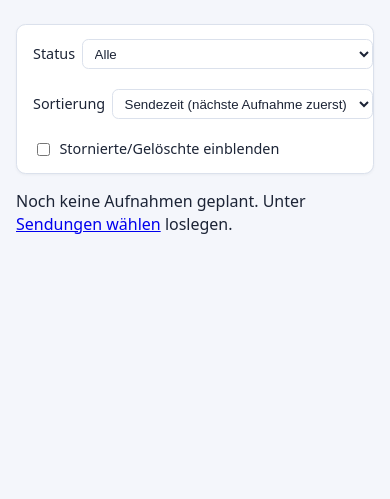
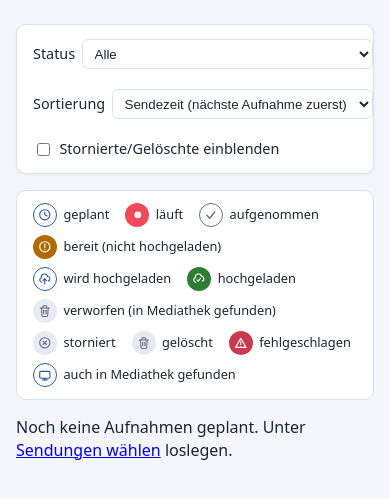
Before and after one commit to thunder312/videoBuddy, a Flask app: page / in a window 390 px wide. Shown: the part 156-655 px from the top of the page. Run offline with Flask 3, Linux system fonts and the light colour scheme.

Commit message:
Compact the Aufnahmen table: shorter time range, icon-only status
Three space-saving tweaks to the dashboard row:

- Sendezeit now shows the date once ("15.08.2026 - 23:00 - 01:00") instead
  of repeating it on both ends, even when the recording crosses midnight -
  the start date is enough context either way.
- Dropped the redundant "Upload" word after the estimated-upload-time
  figure in the Größe column; the column header already says what it is.
- Status went from a text badge to an icon-only one (7 new icons in the
  SVG sprite, reusing icon-cancel/icon-trash/icon-cloud-upload from the
  action buttons where the meaning already matches). The label moved into
  title/aria-label for mouseover instead of disappearing - and since hover
  doesn't really exist on a phone, added a status legend that's hidden by
  default and only shows up under the same 700px breakpoint the mobile
  card layout already uses.

Co-Authored-By: Claude Sonnet 5 <noreply@anthropic.com>

```diff
--- a/videobuddy/static/style.css
+++ b/videobuddy/static/style.css
@@ -122,6 +122,29 @@ tr.day-separator:hover td {
   font-size: 0.8rem;
   background: var(--neutral-bg);
   color: var(--text);
+}
+
+/* Status-Badges zeigen nur ein Icon (Text steckt im title/aria-label als
+   Mouseover) - eigene, rundliche Variante statt der Text-Pille oben, siehe
+   .status-legend fuer die mobile Erklaerung ohne Hover. */
+.badge-icon {
+  display: inline-flex;
+  align-items: center;
+  justify-content: center;
+  width: 1.8rem;
+  height: 1.8rem;
+  padding: 0;
+  border-radius: 50%;
+  vertical-align: middle;
+}
+
+.badge-icon .icon {
+  width: 1rem;
+  height: 1rem;
+}
+
+.status-legend {
+  display: none;
 }
 
 .badge-suggestion {
@@ -385,6 +408,35 @@ a.button:hover {
     align-items: stretch;
   }
 
+  .status-legend {
+    display: flex;
+    flex-wrap: wrap;
+    gap: 0.5rem 1rem;
+    margin-bottom: 1rem;
+    padding: 0.75rem 1rem;
+    background: var(--surface);
+    border: 1px solid var(--border);
+    border-radius: 0.6rem;
+    font-size: 0.8rem;
+  }
+
+  .status-legend-item {
+    display: flex;
+    align-items: center;
+    gap: 0.4rem;
+  }
+
+  .status-legend .badge-icon {
+    width: 1.5rem;
+    height: 1.5rem;
+    flex-shrink: 0;
+  }
+
+  .status-legend .icon {
+    width: 0.85rem;
+    height: 0.85rem;
+  }
+
   .filters select {
     flex: 1;
   }
--- a/videobuddy/templates/dashboard.html
+++ b/videobuddy/templates/dashboard.html
@@ -33,6 +33,23 @@
     <noscript><button type="submit">Filtern</button></noscript>
   </form>
 
+  <div class="status-legend">
+    {% for status, label in status_options.items() %}
+      <span class="status-legend-item">
+        <span class="badge badge-icon badge-{{ status }}" aria-hidden="true">
+          <svg class="icon" aria-hidden="true"><use href="#{{ status | status_icon }}"></use></svg>
+        </span>
+        {{ label }}
+      </span>
+    {% endfor %}
+    <span class="status-legend-item">
+      <span class="badge badge-icon badge-mediathek" aria-hidden="true">
+        <svg class="icon" aria-hidden="true"><use href="#icon-tv"></use></svg>
+      </span>
+      auch in Mediathek gefunden
+    </span>
+  </div>
+
   {% if not jobs %}
     <p>
       {% if selected_status %}
@@ -60,19 +77,26 @@
           <tr class="status-{{ job.status }}">
             <td data-label="Sender">{{ channel_map.get(job.channel, job.channel) | channel_name }}</td>
             <td data-label="Titel">{{ job.title }}</td>
-            <td data-label="Sendezeit">{{ job.epg_start | local_time }} - {{ job.epg_end | local_time }}</td>
+            <td data-label="Sendezeit">{{ job.epg_start | time_range(job.epg_end) }}</td>
             <td data-label="Größe">
               {% if job.file_size %}
                 {{ job.file_size | filesizeformat }}
                 {% if job.estimated_upload_seconds %}
-                  <br><small>~{{ job.estimated_upload_seconds | duration }} Upload</small>
+                  <br><small>~{{ job.estimated_upload_seconds | duration }}</small>
                 {% endif %}
               {% else %}
                 -
               {% endif %}
             </td>
-            <td data-label="Status"><span class="badge badge-{{ job.status }}">{{ job.status | status_label }}</span>
-              {% if job.found_in_mediathek %}<span class="badge badge-mediathek">auch in Mediathek</span>{% endif %}
+            <td data-label="Status">
+              <span class="badge badge-icon badge-{{ job.status }}" title="{{ job.status | status_label }}" aria-label="{{ job.status | status_label }}">
+                <svg class="icon" aria-hidden="true"><use href="#{{ job.status | status_icon }}"></use></svg>
+              </span>
+              {% if job.found_in_mediathek %}
+                <span class="badge badge-icon badge-mediathek" title="Auch in Mediathek gefunden" aria-label="Auch in Mediathek gefunden">
+                  <svg class="icon" aria-hidden="true"><use href="#icon-tv"></use></svg>
+                </span>
+              {% endif %}
               {% if job.status == "failed" and job.error %}<br><small>{{ job.error }}</small>{% endif %}
               {% if job.status == "uploading" and job.upload_total %}
                 <div class="progress" title="{{ job.upload_progress | filesizeformat }} von {{ job.upload_total | filesizeformat }}">
--- a/videobuddy/webapp.py
+++ b/videobuddy/webapp.py
@@ -32,6 +32,24 @@ STATUS_LABELS = {
     "canceled": "storniert",
     "deleted": "gelöscht",
     "failed": "fehlgeschlagen",
+}
+
+# Status-Badges zeigen nur noch ein Icon (Platzersparnis in der Tabelle) -
+# die Bedeutung steckt im title/aria-label-Attribut (Mouseover) bzw. in der
+# Legende, die auf schmalen Bildschirmen eingeblendet wird (siehe
+# dashboard.html). Icons selbst liegen als <symbol> im SVG-Sprite in
+# base.html.
+STATUS_ICONS = {
+    "scheduled": "icon-clock",
+    "recording": "icon-dot",
+    "recorded": "icon-check",
+    "ready": "icon-alert",
+    "uploading": "icon-cloud-upload",
+    "uploaded": "icon-cloud-check",
+    "discarded": "icon-trash",
+    "canceled": "icon-cancel",
+    "deleted": "icon-trash",
+    "failed": "icon-warning",
 }
 
 # In diesen Status-Werten bietet das Dashboard zusaetzlich "Hochladen" an -
@@ -71,6 +89,27 @@ def _time_only(value) -> str:
     if isinstance(value, str):
         value = datetime.fromisoformat(value)
     return value.astimezone(BERLIN).strftime("%H:%M")
+
+
+def _time_range_label(start, end) -> str:
+    """Kompakte Sendezeit fuers Dashboard - Datum nur einmal, auch wenn die
+    Sendung ueber Mitternacht laeuft (Start-Datum reicht als Orientierung)."""
+    if start is None or end is None:
+        return "-"
+    if isinstance(start, str):
+        start = datetime.fromisoformat(start)
+    if isinstance(end, str):
+        end = datetime.fromisoformat(end)
+    start_local = start.astimezone(BERLIN)
+    end_local = end.astimezone(BERLIN)
+    return (
+        f"{start_local.strftime('%d.%m.%Y')} - "
+        f"{start_local.strftime('%H:%M')} - {end_local.strftime('%H:%M')}"
+    )
+
+
+def _status_icon(status: str) -> str:
+    return STATUS_ICONS.get(status, "icon-alert")
 
 
 def _status_label(status: str) -> str:
@@ -186,7 +225,9 @@ def create_app(config: Config | None = None) -> Flask:
     app.config["SECRET_KEY"] = os.environ.get("SECRET_KEY") or secrets.token_hex(32)
     app.jinja_env.filters["local_time"] = _local_time
     app.jinja_env.filters["time_only"] = _time_only
+    app.jinja_env.filters["time_range"] = _time_range_label
     app.jinja_env.filters["status_label"] = _status_label
+    app.jinja_env.filters["status_icon"] = _status_icon
     app.jinja_env.filters["channel_name"] = _channel_name
     app.jinja_env.filters["duration"] = _duration_label
 
```
Also changed, not shown: tests/test_webapp.py (+18 -2 lines), videobuddy/templates/base.html (+29 -0 lines).
